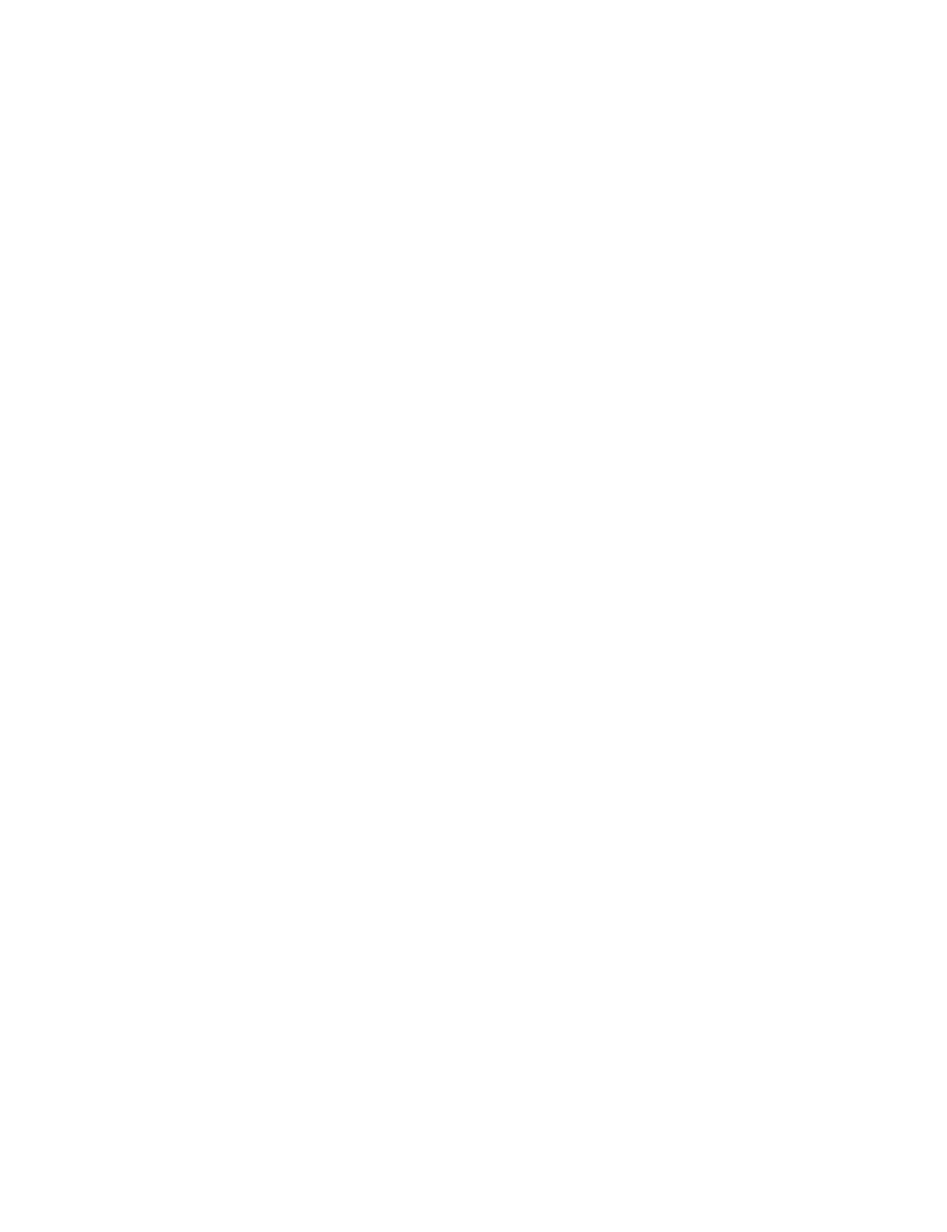
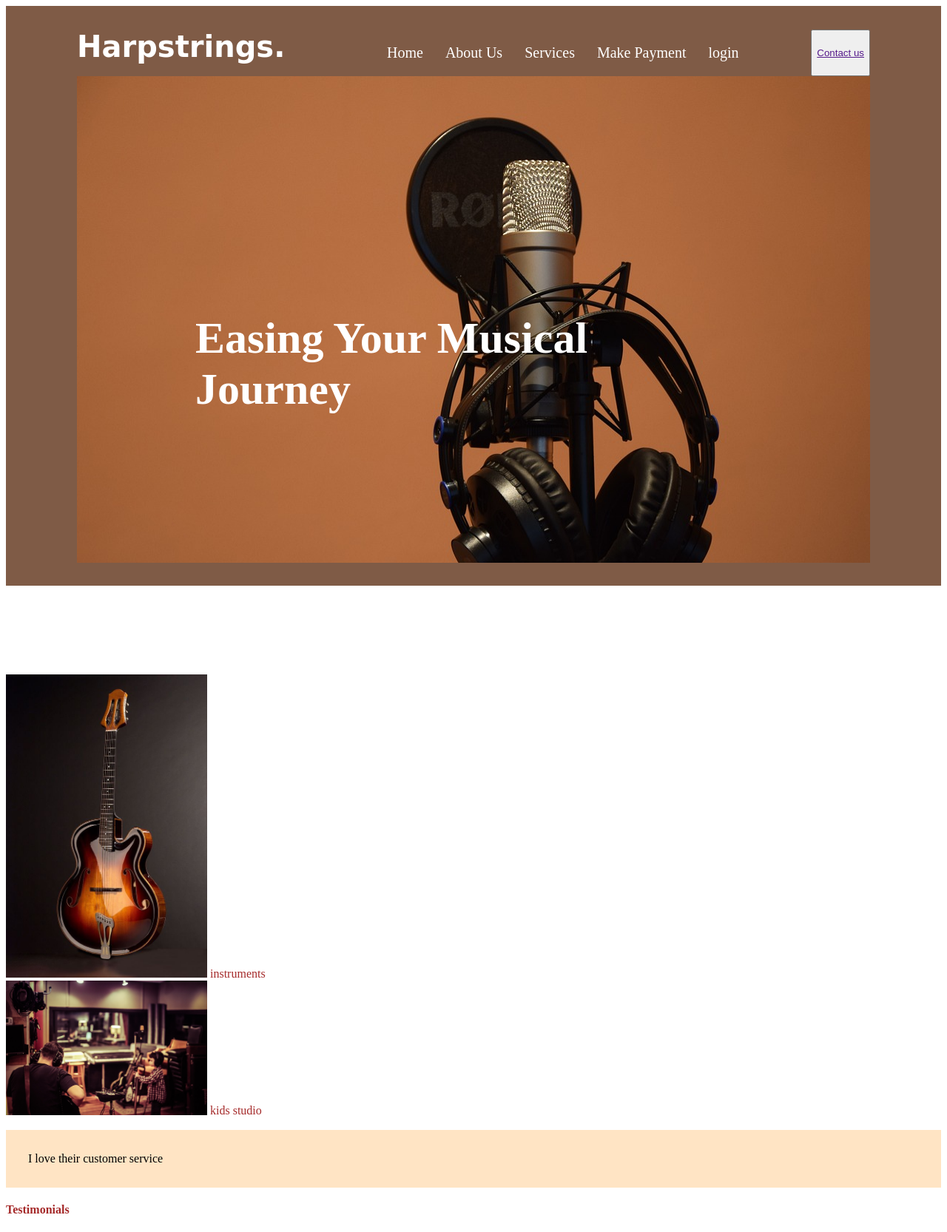
Before and after one commit to PriscaKing/Harpstrings, a plain HTML site: page index.html in a window 1280 px wide. Shown: the whole page at 74% size. Before the commit the page ends 800 px from the top, so only its background shows below. Drawn offline with Linux system fonts and the light colour scheme.

Commit message:
Added to changes

```diff
--- a/css/style.css
+++ b/css/style.css
@@ -0,0 +1,130 @@
+#header-bg {
+    /* background-image: linear-gradient(rgba(84, 82, 82, 0.5), rgba(104, 103, 103, 0.5)), url("../img/head-mic1.jpg"); */
+    background-color: #7F5B46;
+    background-position: center;
+    background-size: cover;
+    height: 90vh;
+    padding: 2rem 6rem;
+    font-family: 'Times New Roman', Times, serif;
+    background-repeat: no-repeat;
+}
+
+
+#hero-main {
+    background-image: url("../img/head-mic1.jpg");
+    padding: 10rem;
+}
+
+#logo {
+    text-decoration: none;
+    color: white;
+    font-family: cursive;
+    font-size: 30pt;
+    font-weight: bolder;
+}
+
+
+
+#nav-links {
+    display: flex;
+    justify-content: space-between;
+    font-size: 20px;
+}
+
+
+
+#ul-list {
+    display: flex;
+    list-style: none;
+    gap: 30px;
+
+}
+
+
+
+.nav-item {
+    color: white;
+    text-decoration: none;
+}
+
+
+.nav-item:hover {
+    color: green;
+}
+
+
+
+.header-text {
+    font-size: 30px;
+    color: white;
+    margin-top: 10rem;
+}
+
+.slideshow-container {
+    max-width: 1000px;
+    position: relative;
+    margin: auto;
+
+}
+
+
+.mySlides fade {
+
+
+}
+
+.numbertext {
+    color: #f2f2f2;
+    font-size: 12px;
+    padding: 8px 12px;
+    position: absolute;
+    top: 0;
+}
+
+.text {
+    color: #f2f2f2;
+    font-size: 15px;
+    padding: 8px 12px;
+    position: absolute;
+    bottom: 8px;
+    width: 100%;
+    text-align: center;
+}
+
+.dot {
+    height: 15px;
+    width: 15px;
+    margin: 0 2px;
+    background-color: #bbb;
+    border-radius: 50%;
+    display: inline-block;
+    transition: background-color 0.6s ease;
+}
+
+
+.linkage {
+    padding-top: 120px;
+}
+
+.image img {
+    width: 17rem;
+}
+
+
+.image a {
+    color: brown;
+    text-decoration: none;
+}
+
+
+.testimonials p {
+    background-color: bisque;
+    padding: 30px;
+    padding-right: 0px;
+}
+
+
+.testimonials h4 {
+    color: brown;
+
+}
--- a/index.html
+++ b/index.html
@@ -1,12 +1,91 @@
 <!DOCTYPE html>
 <html lang="en">
+
 <head>
     <meta charset="UTF-8">
     <meta name="viewport" content="width=device-width, initial-scale=1.0">
-    <title>Document</title>
+    <title>Harpstrings</title>
+    <link rel="stylesheet" href="./css/style.css">
 </head>
+
 <body>
-    <a href=""></a>
+
+    <header id="header-bg">
+
+        <nav id="nav-links">
+            <a href="" id="logo">Harpstrings<span id="dot">.</span></a>
+            <ul id="ul-list">
+                <li><a href="" class="nav-item">Home</a></li>
+                <li><a href="" class="nav-item">About Us</a></li>
+                <li><a href="" class="nav-item">Services</a></li>
+                <li><a href="" class="nav-item">Make Payment</a></li>
+                <li><a href="" class="nav-item">login</a></li>
+                <!-- I want the learner and admin to be under the login -->
+                <!-- <li><a href="" class="nav-item">learner</a></li>
+                    <li><a href="" class="nav-item">admin</a></li> -->
+            </ul>
+            <button class="btn" id="contactus"><a href="">Contact us</a></button>
+        </nav>
+
+        <div id="hero-main">
+            <div class="header-text">
+                <h1>Easing Your Musical Journey</h1>
+                <!-- from beginner to pro  -->
+            </div>
+        </div>
+        <!-- <button class="about-btn" id="header-btn">Info</button> -->
+
+        <!-- <div class="slideshow-container">
+
+            <div class="mySlides fade">
+              <div class="numbertext">1 / 3</div>
+              <img src="./img/head-mic.jpg" style="width:100%">
+              <div class="text">Caption Text</div>
+            </div>
+
+            <div class="mySlides fade">
+              <div class="numbertext">2 / 3</div>
+              <img src="./img/ampset.jpg" style="width:100%">
+              <div class="text">Caption Two</div>
+            </div>
+
+            <div class="mySlides fade">
+              <div class="numbertext">3 / 3</div>
+              <img src="./img/brownstudio.jpg" style="width:100%">
+              <div class="text">Caption Three</div>
+            </div>
+
+            </div>
+            <br>
+
+            <div style="text-align:center">
+              <span class="dot"></span>
+              <span class="dot"></span>
+              <span class="dot"></span>
+            </div> -->
+    </header>
+
+    <!-- link to the instrument section -->
+
+    <section class="linkage">
+        <div class="image">
+            <img src="./img/guitar1.jpg" alt="instruments">
+            <a href="">instruments</a>
+        </div>
+
+
+        <!-- link to the children section -->
+        <div class="image">
+            <img src="./img/child-rec.jpg" alt="kids studio">
+            <a href="">kids studio</a>
+        </div>
+
+        <div class="testimonials">
+            <p> I love their customer service</p>
+            <h4>Testimonials</h4>
+        </div>
+    </section>
 
 </body>
+
 </html>
```
Also changed, not shown: img/ampset.jpg (added), img/brownstudio.jpg (added), img/child-rec.jpg (added), img/guitar.jpg (added), img/guitar1.jpg (added), img/head-mic.jpg (added), img/head-mic1.jpg (added), img/holdmic.jpg (added), img/kidstudio.webp (added), img/kidstudio1.webp (added), img/kidstudio2.webp (added), img/manstudio.webp (added), img/miravalstudios.jpeg (added), img/recordlabel.jpg (added), 2 more files.
